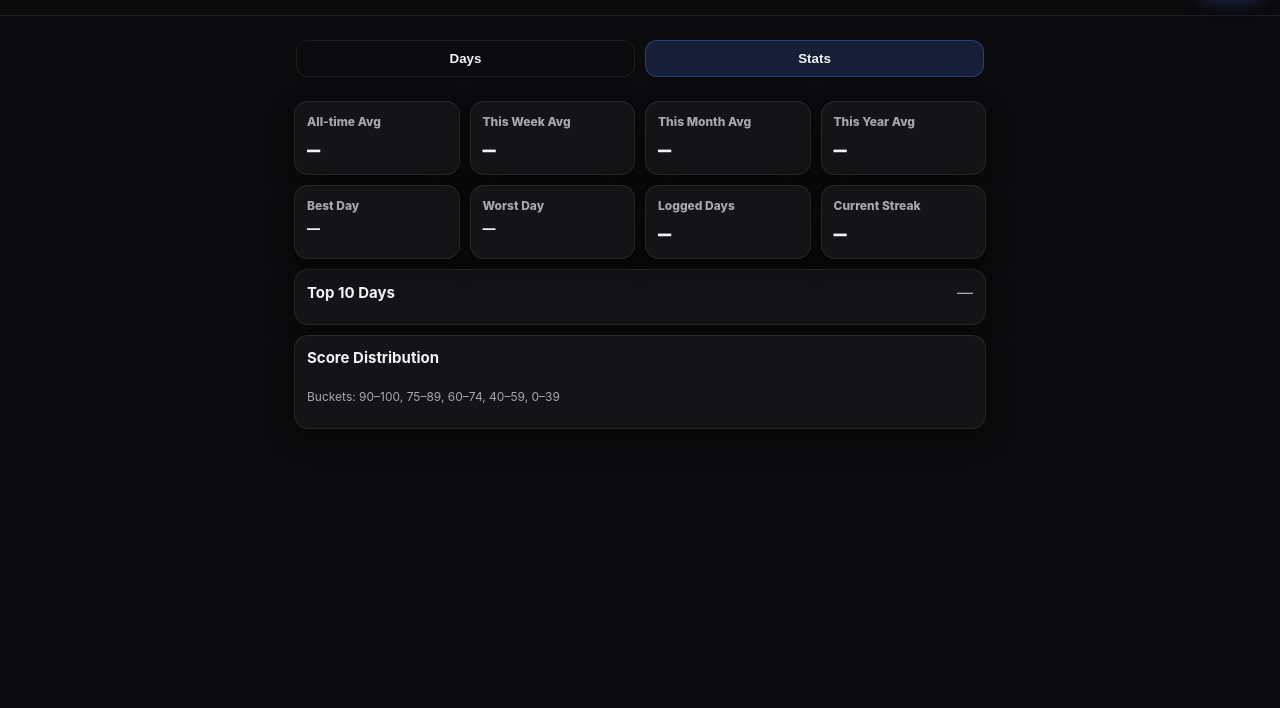
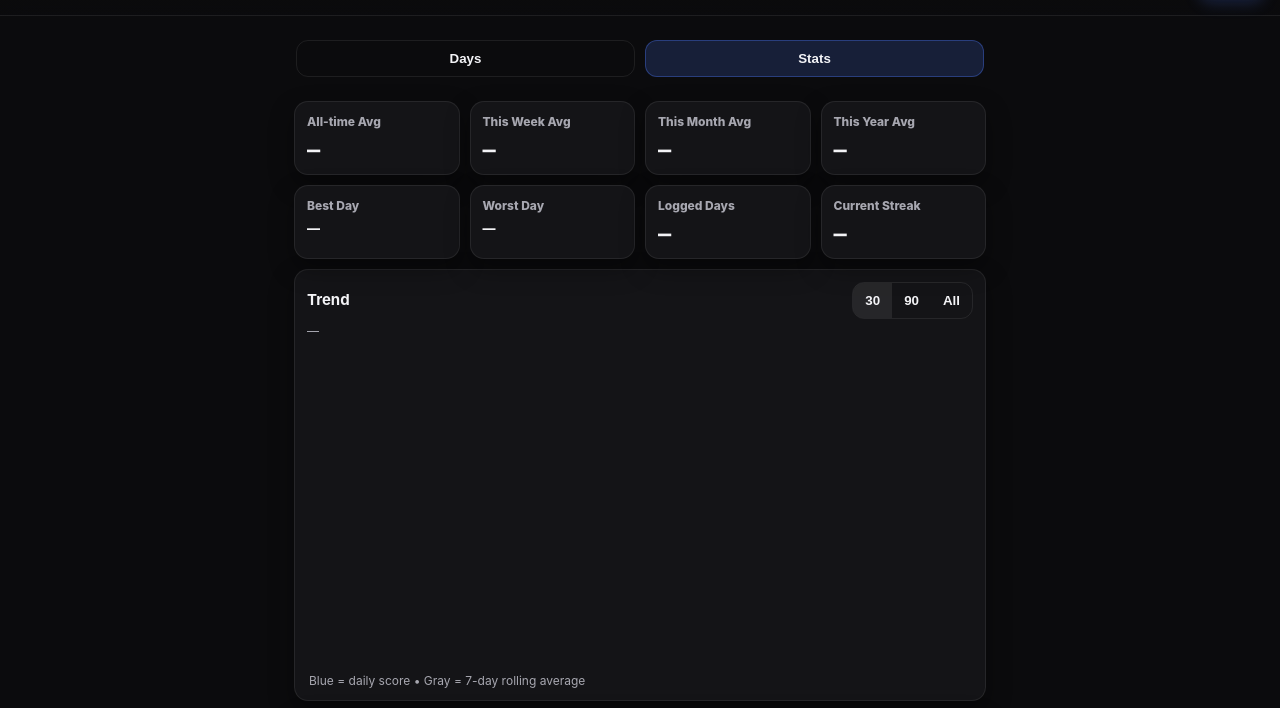
Before and after one commit to callenjreed/DayRank, a plain HTML site: page index.html in a window 1280 px wide. Both pictures are taken after a click on the button "Stats". Shown: the part 69-777 px from the top of the page. Drawn offline with Linux system fonts and the light colour scheme.

Commit message:
Add trend panel with score range buttons and chart
Added trend panel with buttons for score range selection and a chart.

```diff
--- a/index.html
+++ b/index.html
@@ -37,8 +37,8 @@
     <section id="tab-days">
       <section class="controls">
         <div class="seg">
-          <button class="seg-btn active" data-sort="score">Sort: Score</button>
-          <button class="seg-btn" data-sort="date">Sort: Date</button>
+          <button class="seg-btn active" data-sort="score" type="button">Sort: Score</button>
+          <button class="seg-btn" data-sort="date" type="button">Sort: Date</button>
         </div>
 
         <div class="search">
@@ -92,6 +92,27 @@
           <div class="statLabel">Current Streak</div>
           <div class="statValue" id="streak">—</div>
         </div>
+      </section>
+
+      <!-- TREND PANEL (Chart + 30/90/All toggle) -->
+      <section class="panel">
+        <div class="panelTitleRow">
+          <h3>Trend</h3>
+
+          <div class="seg seg-sm" id="rangeSeg">
+            <button class="seg-btn active" data-range="30" type="button">30</button>
+            <button class="seg-btn" data-range="90" type="button">90</button>
+            <button class="seg-btn" data-range="all" type="button">All</button>
+          </div>
+        </div>
+
+        <span class="muted tiny" id="chartHint">—</span>
+
+        <canvas id="trendChart" width="900" height="320" aria-label="Score trend chart"></canvas>
+
+        <p class="muted tiny" style="margin:10px 2px 0;">
+          Blue = daily score • Gray = 7-day rolling average
+        </p>
       </section>
 
       <section class="panel">
```
